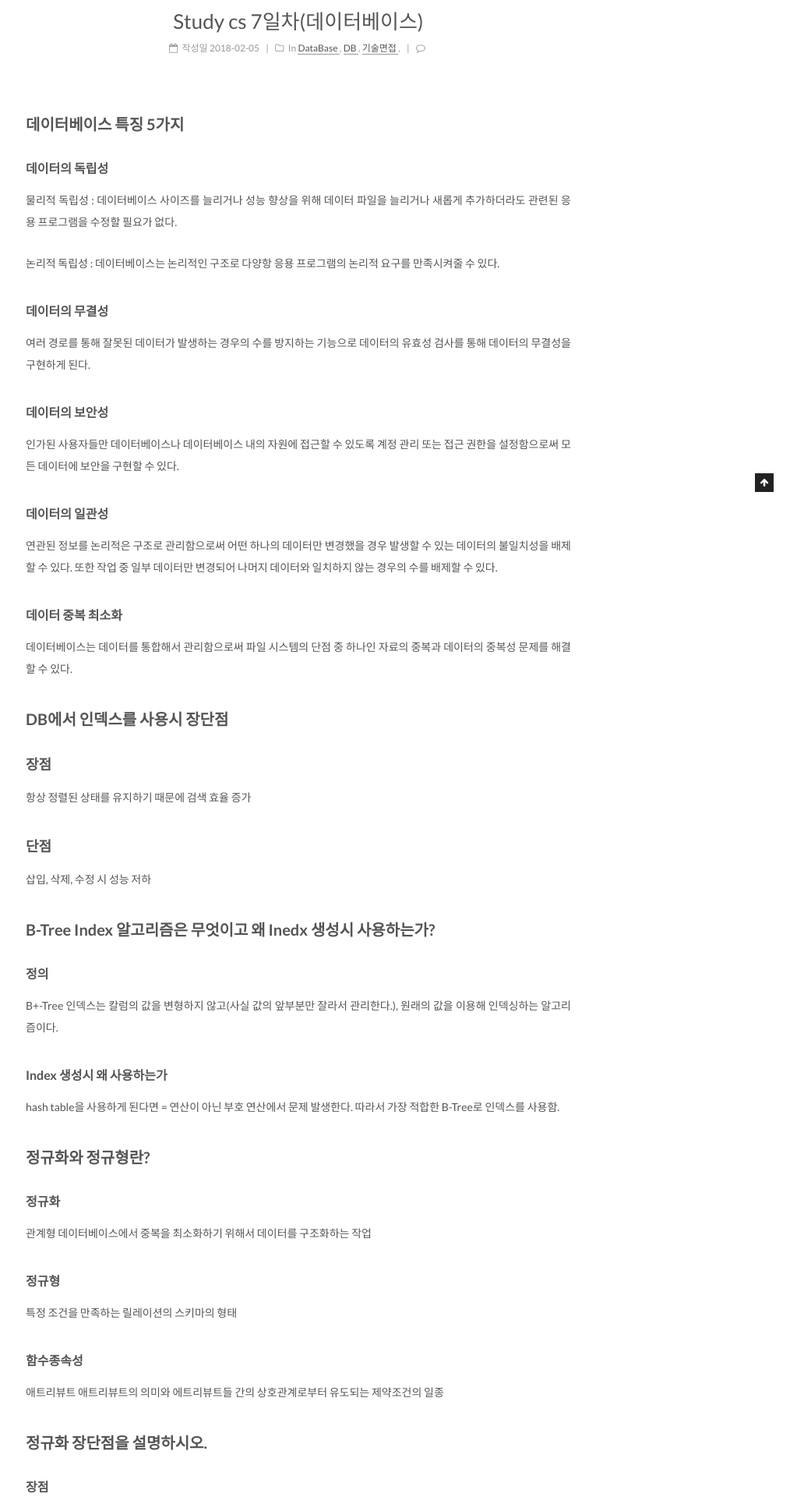
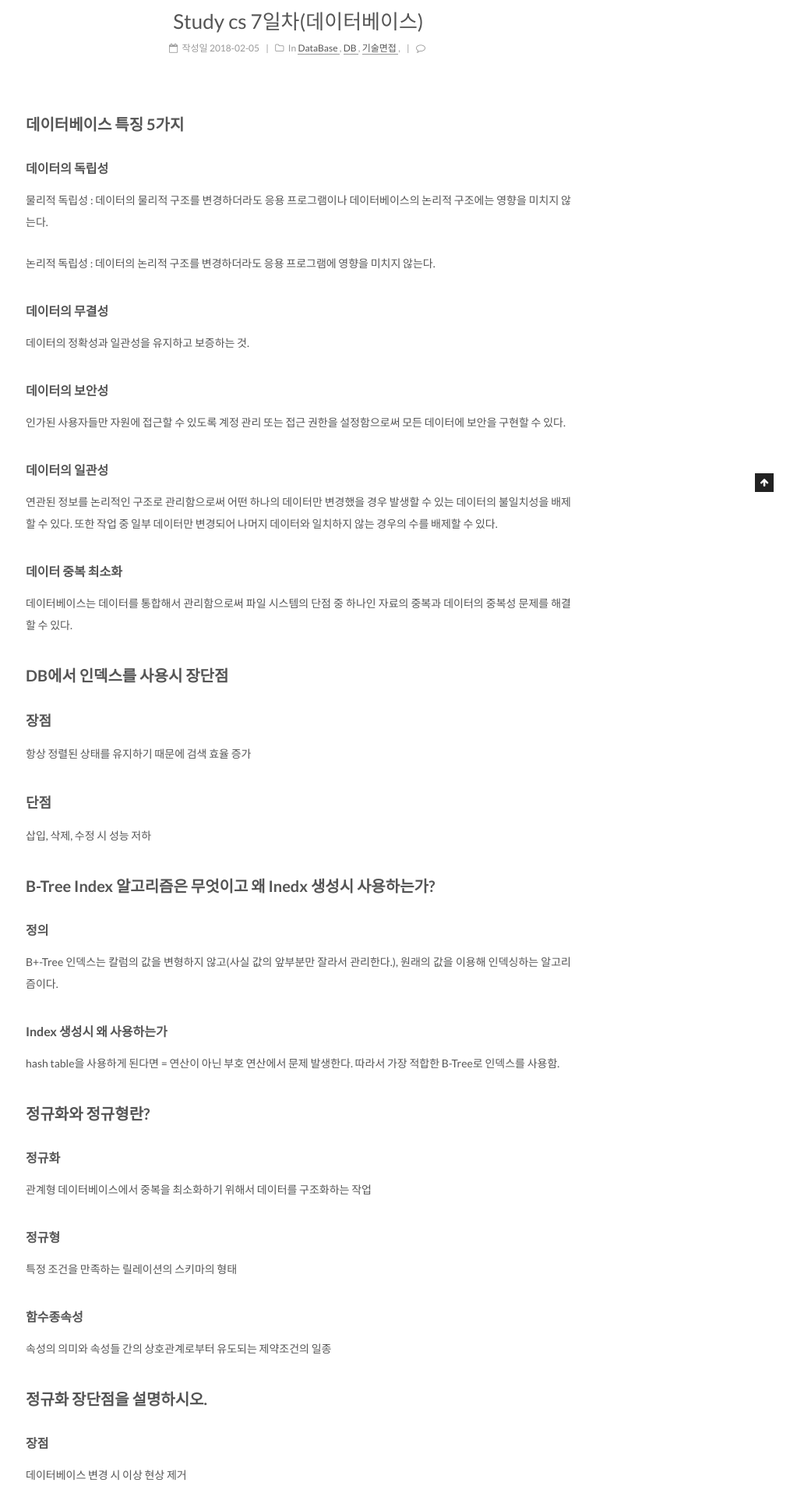
Before and after one commit to quarl894/quarl894.github.io, a Jekyll site: the page built from _posts/2018-02-08-Study CS 7일차(데이터베이스).md, in a window 1280 px wide. Shown: the part 369-2289 px from the top of the page at 78% size, without its empty margins (257-1280 px from the left). Built offline with Jekyll 4.4.1, drawn with Linux system fonts in a browser that asks for light colours; comment, search, counter and statistics services are not loaded; some of the changed text lies outside the part shown.

Commit message:
Study CS 7일차(데이터베이스)

```diff
--- a/_posts/2018-02-08-Study CS 7일차(데이터베이스).md
+++ b/_posts/2018-02-08-Study CS 7일차(데이터베이스).md
@@ -10,21 +10,21 @@ tag: 데이터베이스
 
 #### 데이터의 독립성
 
-물리적 독립성 : 데이터베이스 사이즈를 늘리거나 성능 향상을 위해 데이터 파일을 늘리거나 새롭게 추가하더라도 관련된 응용 프로그램을 수정할 필요가 없다.
+물리적 독립성 : 데이터의 물리적 구조를 변경하더라도 응용 프로그램이나 데이터베이스의 논리적 구조에는 영향을 미치지 않는다.
 
-논리적 독립성 : 데이터베이스는 논리적인 구조로 다양항 응용 프로그램의 논리적 요구를 만족시켜줄 수 있다.
+논리적 독립성 : 데이터의 논리적 구조를 변경하더라도 응용 프로그램에 영향을 미치지 않는다.
 
 #### 데이터의 무결성
 
-여러 경로를 통해 잘못된 데이터가 발생하는 경우의 수를 방지하는 기능으로 데이터의 유효성 검사를 통해 데이터의 무결성을 구현하게 된다.
+데이터의 정확성과 일관성을 유지하고 보증하는 것.
 
 #### 데이터의 보안성
 
-인가된 사용자들만 데이터베이스나 데이터베이스 내의 자원에 접근할 수 있도록 계정 관리 또는 접근 권한을 설정함으로써 모든 데이터에 보안을 구현할 수 있다.
+인가된 사용자들만 자원에 접근할 수 있도록 계정 관리 또는 접근 권한을 설정함으로써 모든 데이터에 보안을 구현할 수 있다.
 
 #### 데이터의 일관성
 
-연관된 정보를 논리적은 구조로 관리함으로써 어떤 하나의 데이터만 변경했을 경우 발생할 수 있는 데이터의 불일치성을 배제할 수 있다. 또한 작업 중 일부 데이터만 변경되어 나머지 데이터와 일치하지 않는 경우의 수를 배제할 수 있다.
+연관된 정보를 논리적인 구조로 관리함으로써 어떤 하나의 데이터만 변경했을 경우 발생할 수 있는 데이터의 불일치성을 배제할 수 있다. 또한 작업 중 일부 데이터만 변경되어 나머지 데이터와 일치하지 않는 경우의 수를 배제할 수 있다.
 
 #### 데이터 중복 최소화
 
@@ -62,7 +62,7 @@ hash table을 사용하게 된다면 = 연산이 아닌 부호 연산에서 문
 
 #### 함수종속성
 
-애트리뷰트 애트리뷰트의 의미와 에트리뷰트들 간의 상호관계로부터 유도되는 제약조건의 일종
+속성의 의미와 속성들 간의 상호관계로부터 유도되는 제약조건의 일종
 
 ## 정규화 장단점을 설명하시오.
 
```
Also changed, not shown: other parts of _posts/2018-02-08-Study CS 7일차(데이터베이스).md (+1 -1 lines).
